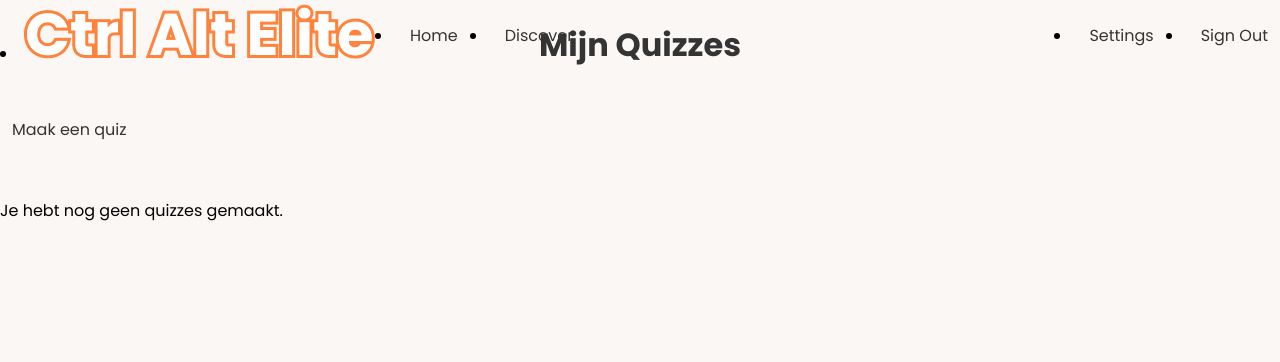
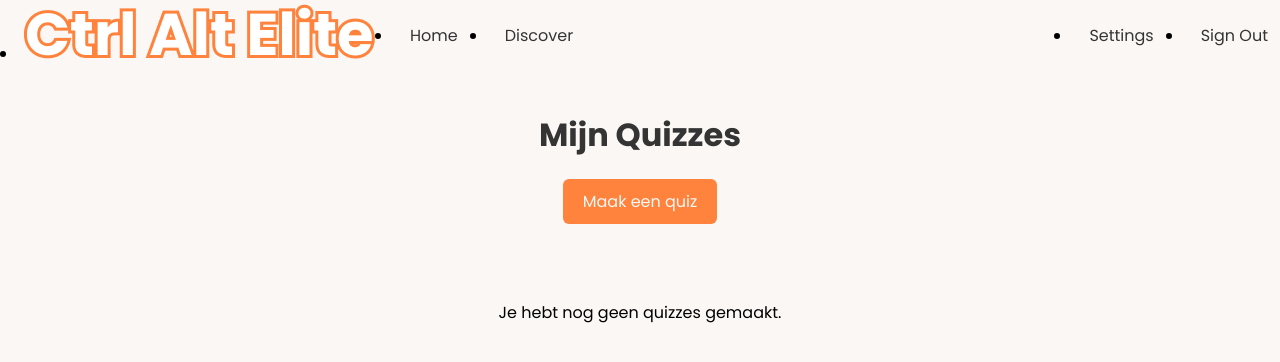
Before and after one commit to sanderhd/Ctrl-Alt-Elite, a PHP site: page /dashboard/dashboard.php in a window 1280 px wide. Shown: the top 362 px of the page. Run offline with PHP 8.4, Linux system fonts and the light colour scheme; the visitor is signed in with stand-in values (Sample User, id 1); data that the repository does not hold is empty; a stand-in replaces the project's code that opens the database connection.

Commit message:
Add styles for quiz and dashboard containers, enhancing layout and interactivity

```diff
--- a/src/CSS/dashboard.css
+++ b/src/CSS/dashboard.css
@@ -5,6 +5,61 @@
     --primary: #343434;
     --secondary: #FF833D;
 }
+
+.quizContainer {
+    display: flex;
+    flex-wrap: wrap;
+    justify-content: space-between;
+    align-items: flex-start;
+    padding: 20px;
+}
+/* Additional styles for quiz boxes */
+
+
+/* Additional styles for the dashboard page */
+.dashboardContainer {
+    margin-top: 70px; /* Adjust for fixed nav */
+    padding: 20px;
+    text-align: center;
+}
+
+.dashboardContainer h1 {
+    color: var(--primary);
+    margin-bottom: 20px;
+}
+
+.dashboardContainer a {
+    display: inline-block;
+    margin-bottom: 20px;
+    background-color: var(--secondary);
+    color: var(--background);
+    padding: 10px 20px;
+    border-radius: 6px;
+    transition: background-color 0.3s;
+}
+
+
+
+.quizBox {
+    display: inline-block;
+    background-color: #fff;
+    border: 1px solid #ccc;
+    border-radius: 8px;
+    box-shadow: 0 4px 6px rgba(0, 0, 0, 0.1);
+    margin: 10px;
+    padding: 20px;
+    width: calc(33.333% - 40px); /* 3 columns layout */
+    box-sizing: border-box;
+    transition: transform 0.3s;
+}
+
+.quizBox:hover {
+    transform: translateY(-5px);
+}
+
+
+
+
 
 html, body {
     height: 100%;
@@ -32,7 +87,7 @@ nav {
 }
 
 nav ul {
-    list-style-type: none; /* Remove bullet points */
+    list-style-type: none;
     margin: 0;
     padding: 0;
     display: flex;
@@ -170,14 +225,7 @@ button:hover {
 }
 
 
-/* DASHBOARD PAGE */
-.quizContainer {
-    display: flex;
-    flex-wrap: wrap;
-    justify-content: flex-start;
-    align-items: flex-start;
-    padding: 20px;
-}
+
 
 
 a {
--- a/src/dashboard/dashboard.php
+++ b/src/dashboard/dashboard.php
@@ -55,7 +55,7 @@ try {
         <div class="quizContainer"></div>
             <?php if (!empty($quizzes)): ?> <!-- als er quizen zijn -->
                 <?php foreach ($quizzes as $quiz): ?> <!-- loop door alle quizen en in een div neerzetten -->
-                    <div class="quizBox"></div>
+                    <div class="quizBox">
                         <h3><?php echo htmlspecialchars($quiz['quiz_name']); ?></h3>
                     </div>
                 <?php endforeach; ?>
```
